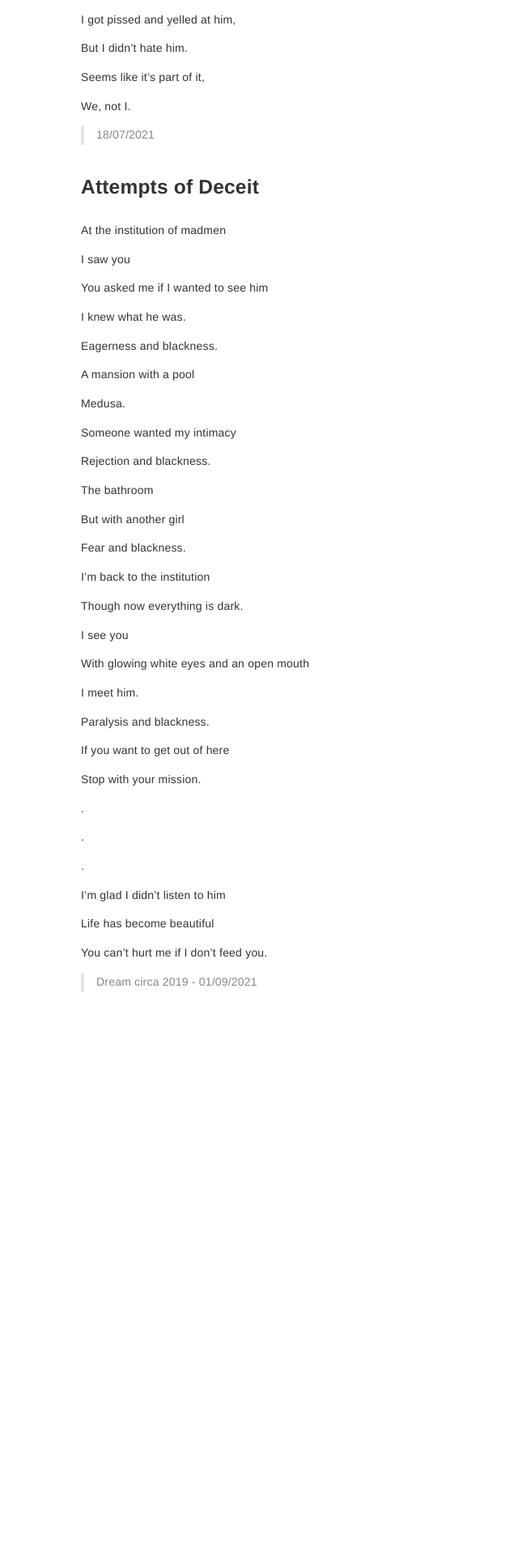
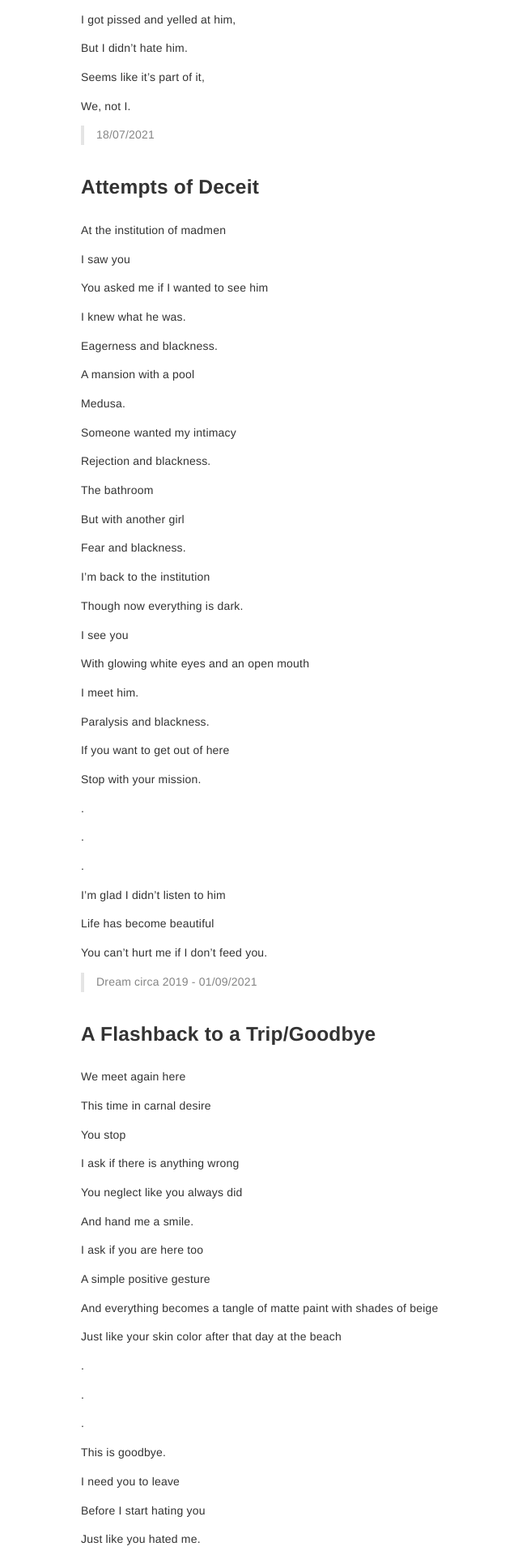
Before and after one commit to Jihanger-997/utopian_orbit_blog, a Jekyll site: the page built from _posts/2021-08-12-Outside-the-Matrix.markdown, in a window 1280 px wide. Shown: the part 3080-5000 px from the top of the page at 81% size, without its empty margins (155-795 px from the left). Built offline with Jekyll 4.4.1, drawn with Linux system fonts in a browser that asks for light colours.

Commit message:
new poetry

```diff
--- a/_posts/2021-08-12-Outside-the-Matrix.markdown
+++ b/_posts/2021-08-12-Outside-the-Matrix.markdown
@@ -234,3 +234,48 @@ You can't hurt me if I don't feed you.
 
 >
 Dream circa 2019 - 01/09/2021
+
+
+
+A Flashback to a Trip/Goodbye
+-------------
+We meet again here
+
+This time in carnal desire
+
+You stop
+
+I ask if there is anything wrong
+
+You neglect like you always did
+
+And hand me a smile.
+
+I ask if you are here too
+
+A simple positive gesture
+
+And everything becomes a tangle of matte paint with shades of beige
+
+Just like your skin color after that day at the beach
+
+.
+
+.
+
+.
+
+This is goodbye.
+
+I need you to leave
+
+Before I start hating you
+
+Just like you hated me.
+
+I wish you luck on your journey
+
+And I hope you don't seek it.
+
+>
+09/2021
```
